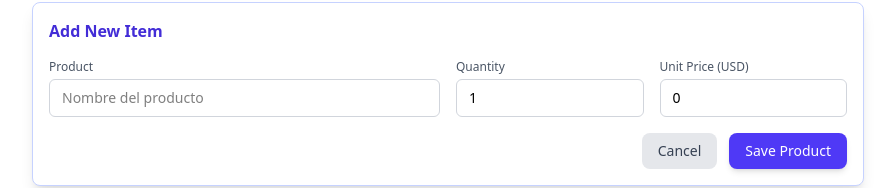
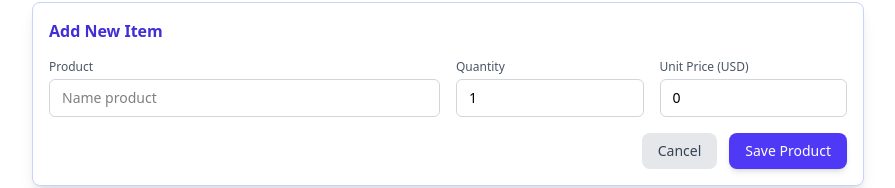
Before and after one commit to Eduardo-VaZu/InvoiceApp.V02, a React (Vite) app: page / in a window 1280 px wide. Both pictures are taken after a click on the button "Add Item". Shown: the part 396-584 px from the top of the page, without its empty margins (192-1087 px from the left). Built offline with nearby package versions, Linux system fonts and the light colour scheme.

Commit message:
feat: add invoice form

```diff
--- a/src/components/invoice/InvoiceAddItemForm.jsx
+++ b/src/components/invoice/InvoiceAddItemForm.jsx
@@ -45,7 +45,7 @@ const InvoiceAddItemForm = ({ handleAddItem, onCancel }) => {
               type="text"
               value={product}
               onChange={(e) => setproduct(e.target.value)}
-              placeholder="Nombre del producto"
+              placeholder="Name product"
               required
               className="w-full px-3 py-2 border border-gray-300 rounded-md focus:ring-indigo-500 focus:border-indigo-500 text-sm"
             />
```
